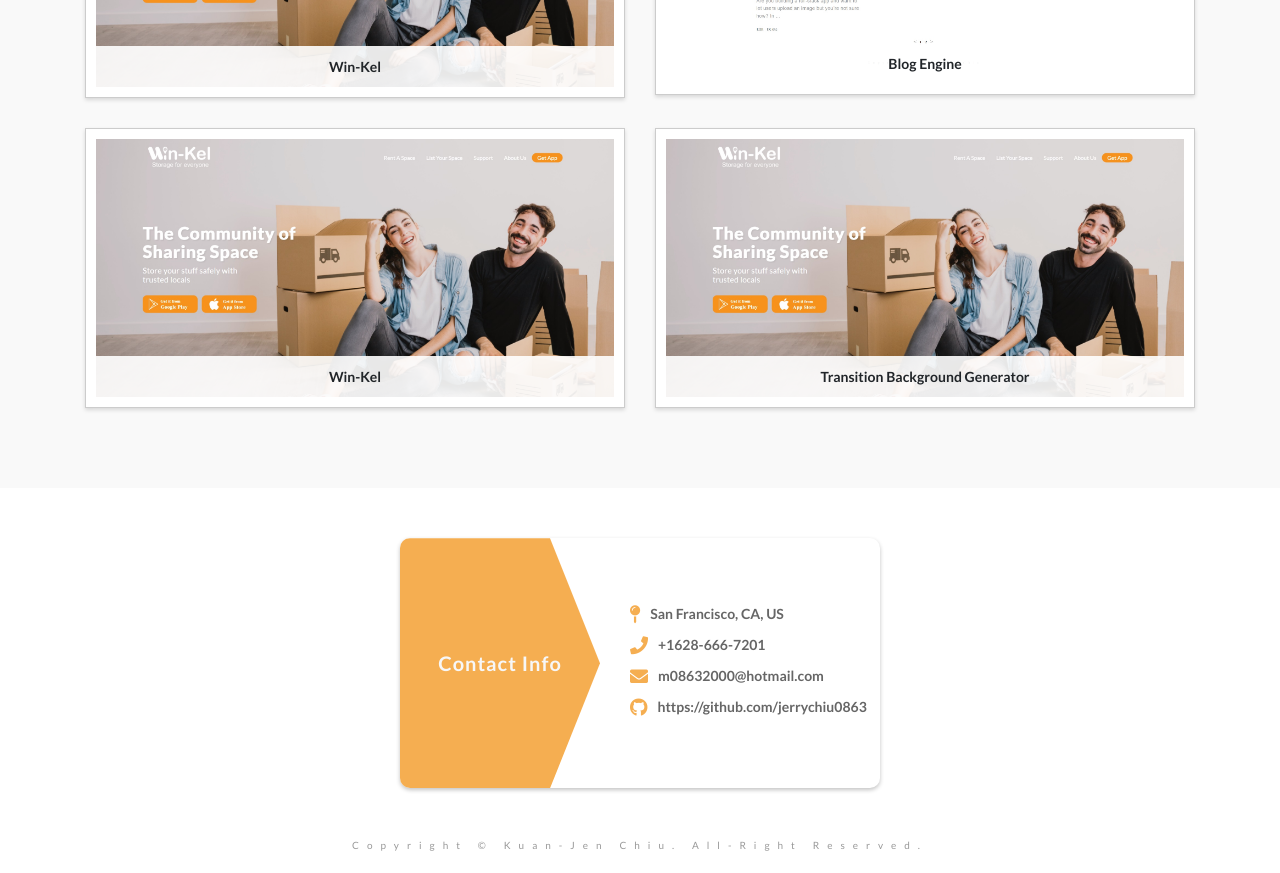
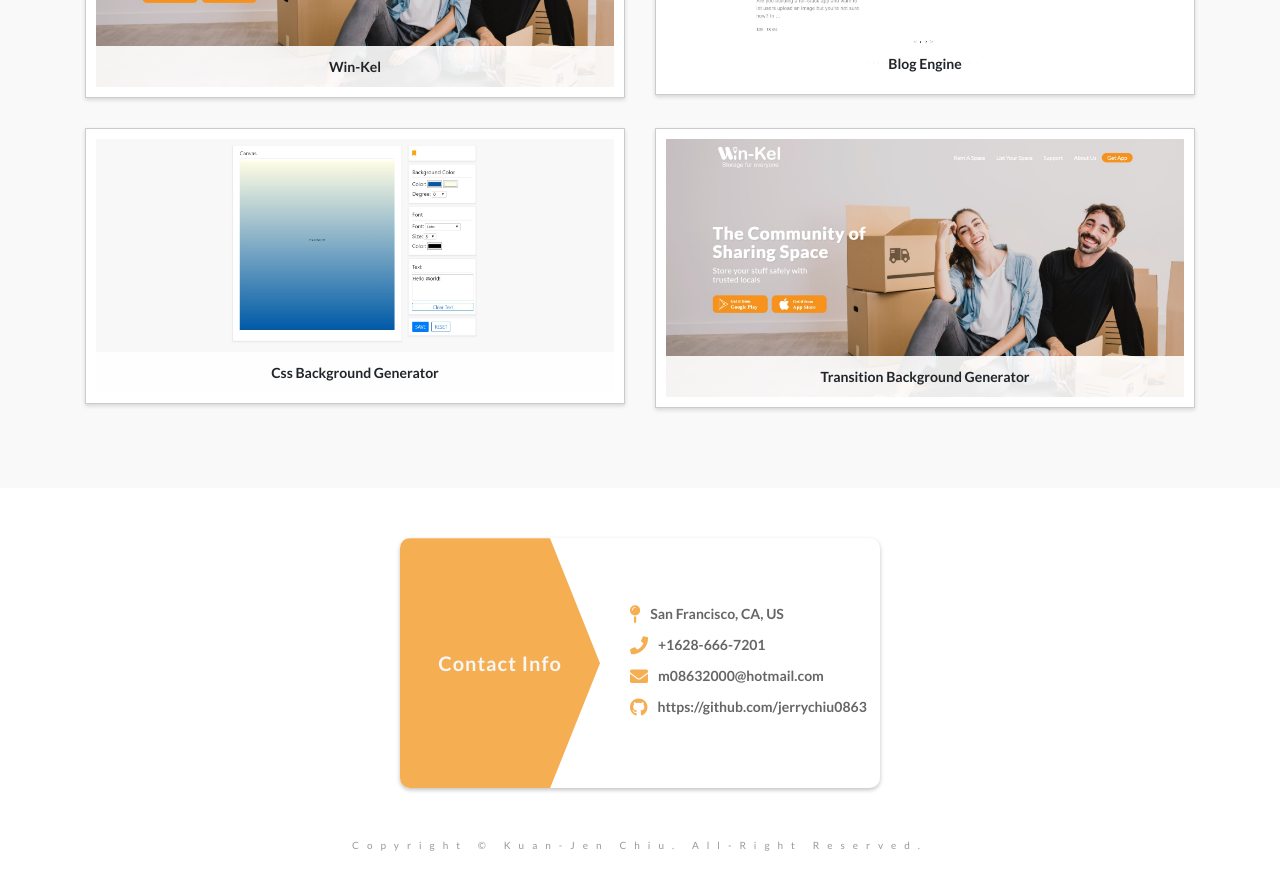
Before and after one commit to jerrychiu0863/Jerry__Chiu, a React (Create React App) app: page / in a window 1280 px wide. Shown: the part 1520-2393 px from the top of the page. Built offline with nearby package versions, Linux system fonts and the light colour scheme.

Commit message:
fix project img

```diff
--- a/src/components/Projects.jsx
+++ b/src/components/Projects.jsx
@@ -1,8 +1,10 @@
 import React from 'react';
 import '../css/Projects.css';
 //import { HashLink as Link } from 'react-router-hash-link';
+
+//Project images
 import project1 from '../assets/projects/winkel.jpg';
-import project2 from '../assets/projects/transitionBGgenerator.jpg';
+import cssBGgenerator from '../assets/projects/cssGenerator.jpg';
 import blog from '../assets/projects/blog.jpg'
 
 import ProjectItem from './ProjectItem';
@@ -24,8 +26,9 @@ const Projects = () => {
           titleTwo={'Blog Engine'}
         />
         <ProjectItem
-          porjectOne={project1}
-          titleOne={'Win-Kel'}
+          porjectOne={cssBGgenerator}
+          titleOne={'Css Background Generator'}
+          urlOne={'https://jerrychiu0863.github.io/react_redux_transitionBackgroundGenerator/'}
           projectTwo={project1}
           titleTwo={'Transition Background Generator'}
         />
```
Also changed, not shown: src/assets/projects/cssGenerator.jpg (added), src/assets/projects/transitionBGgenerator.jpg (deleted).
